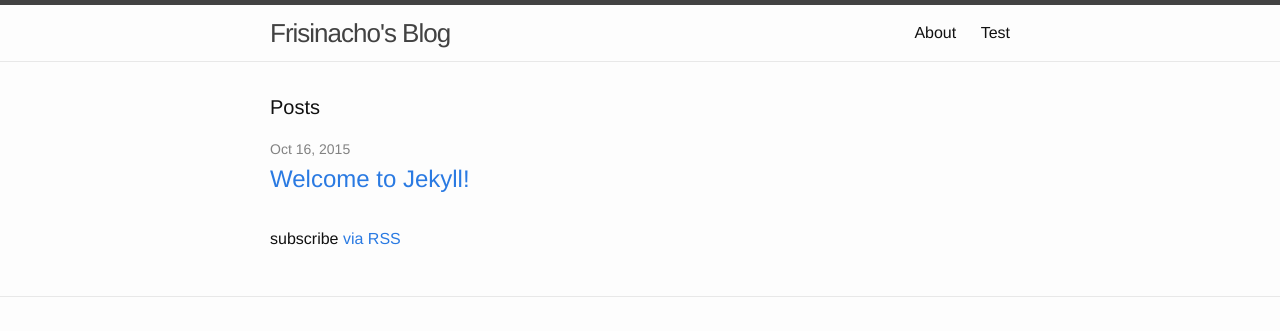
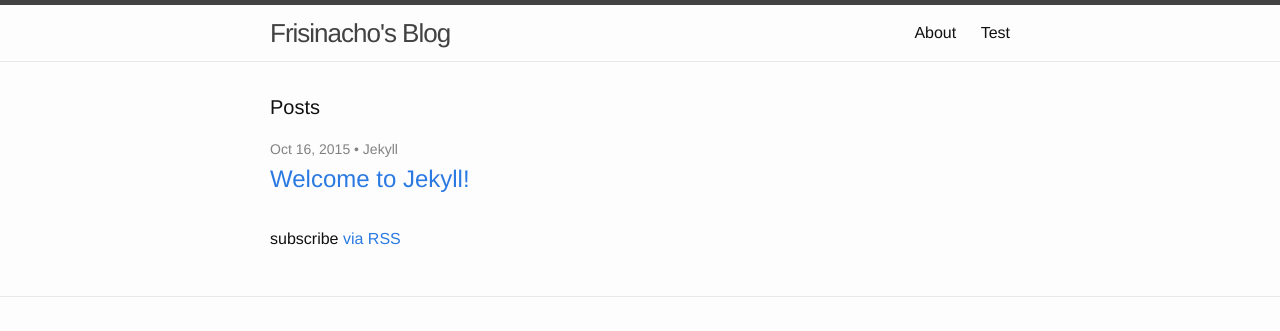
Before and after one commit to frisinacho/frisinacho.github.io, a Jekyll site: the page built from index.html, in a window 1280 px wide. Shown: the top 331 px of the page. Built offline with Jekyll 4.4.1, drawn with Linux system fonts in a browser that asks for light colours.

Commit message:
Is not a 'page', is a 'post'

```diff
--- a/index.html
+++ b/index.html
@@ -9,7 +9,7 @@
   <ul class="post-list">
     {% for post in site.posts %}
       <li>
-        <span class="post-meta">{{ post.date | date: "%b %-d, %Y" }}{% if page.author %} • {{ page.author }}{% endif %}{% if page.meta %} • {{ page.meta }}{% endif %}</span>
+        <span class="post-meta">{{ post.date | date: "%b %-d, %Y" }}{% if post.author %} • {{ post.author }}{% endif %}{% if post.meta %} • {{ post.meta }}{% endif %}</span>
 
         <h2>
           <a class="post-link" href="{{ post.url | prepend: site.baseurl }}">{{ post.title }}</a>
```
